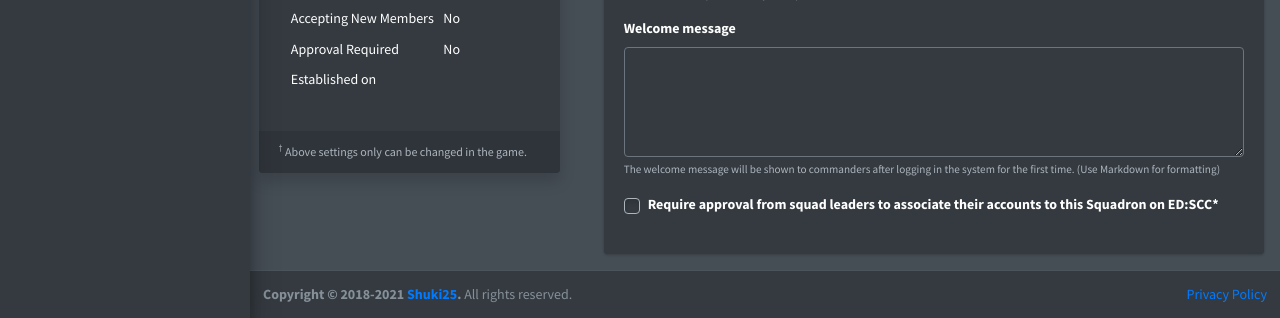
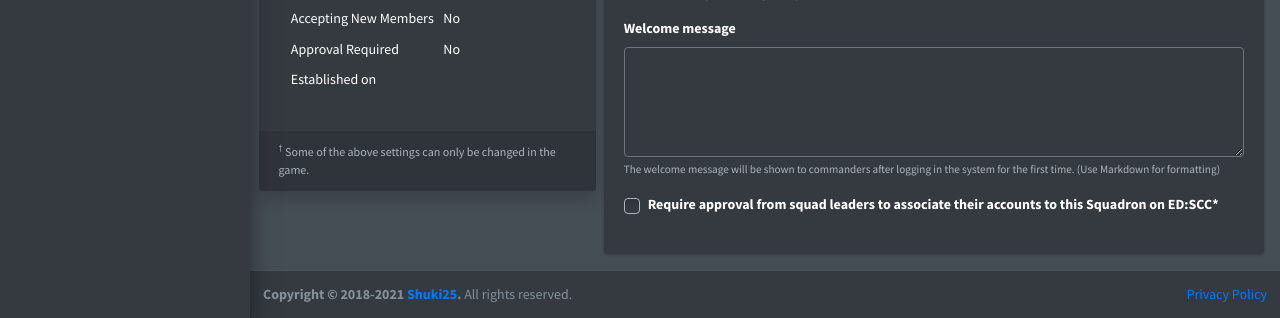
Before and after one commit to shuki25/edscc-ng, a Django app: template edscc/templates/squadron/settings.html in a window 1280 px wide. Shown: the part 553-871 px from the top of the page. Run offline with Django 3.2, Linux system fonts and the light colour scheme; the template is opened without the code that fills it: values that come from a table or form of the project are taken from there, others are empty; the visitor is signed in with stand-in values (Sample User, id 1); data comes from the database, SQL or seed files in the repository; parts of the project's set-up code (start-up, migrations or seed data) failed here and were passed over; some libraries are stand-ins or nearby versions; some web fonts are replaced.

Commit message:
chore: add translation

```diff
--- a/edscc/templates/squadron/settings.html
+++ b/edscc/templates/squadron/settings.html
@@ -89,7 +89,7 @@
                             </div>
                         </div>
                         <div class="card-footer text-xs text-muted">
-                            <sup>&dagger;</sup> Above settings only can be changed in the game.
+                            <sup>&dagger;</sup> {% trans 'Some of the above settings can only be changed in the game.' %}
                         </div>
                     </div>
                 </div>
```
